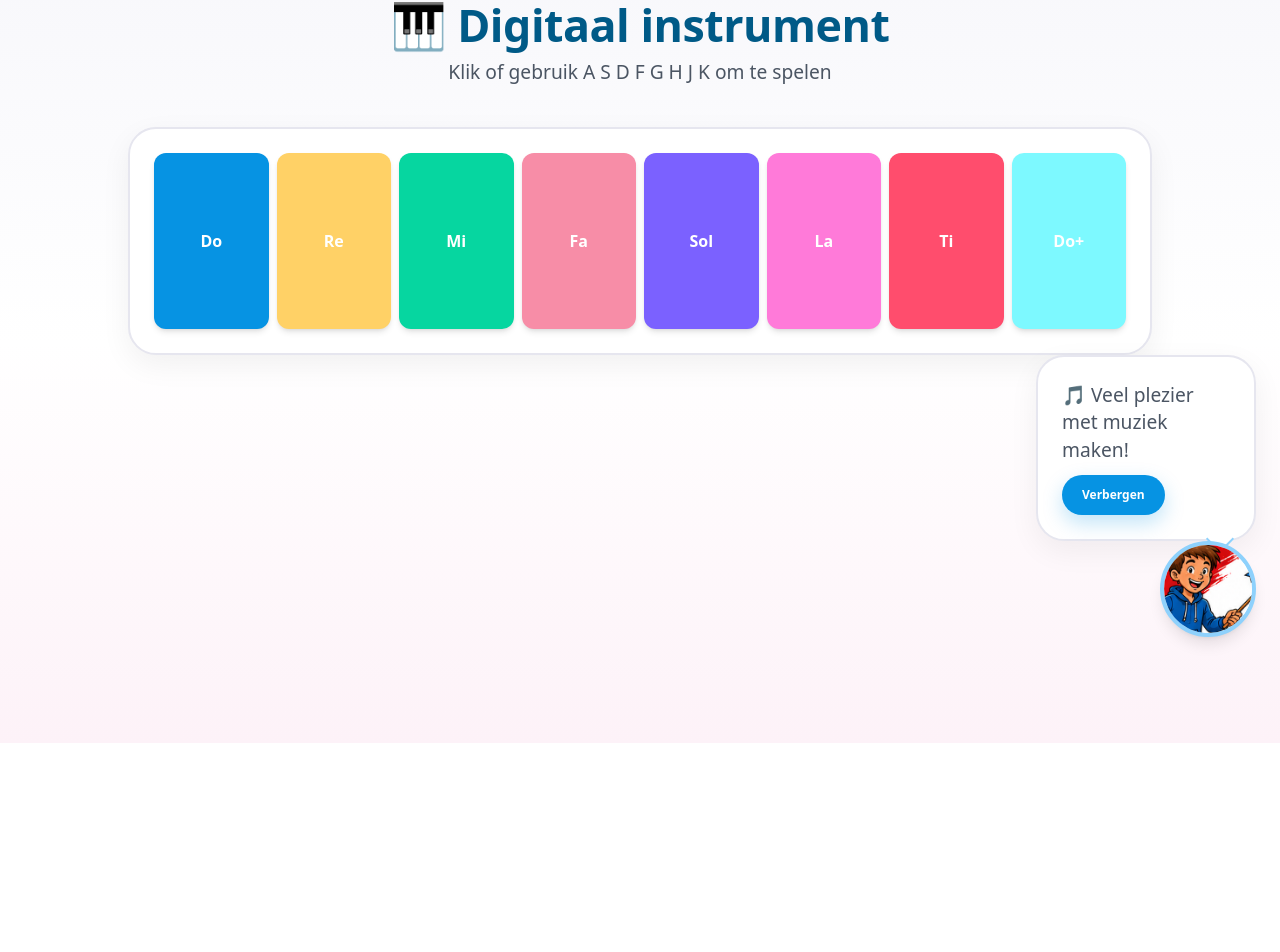
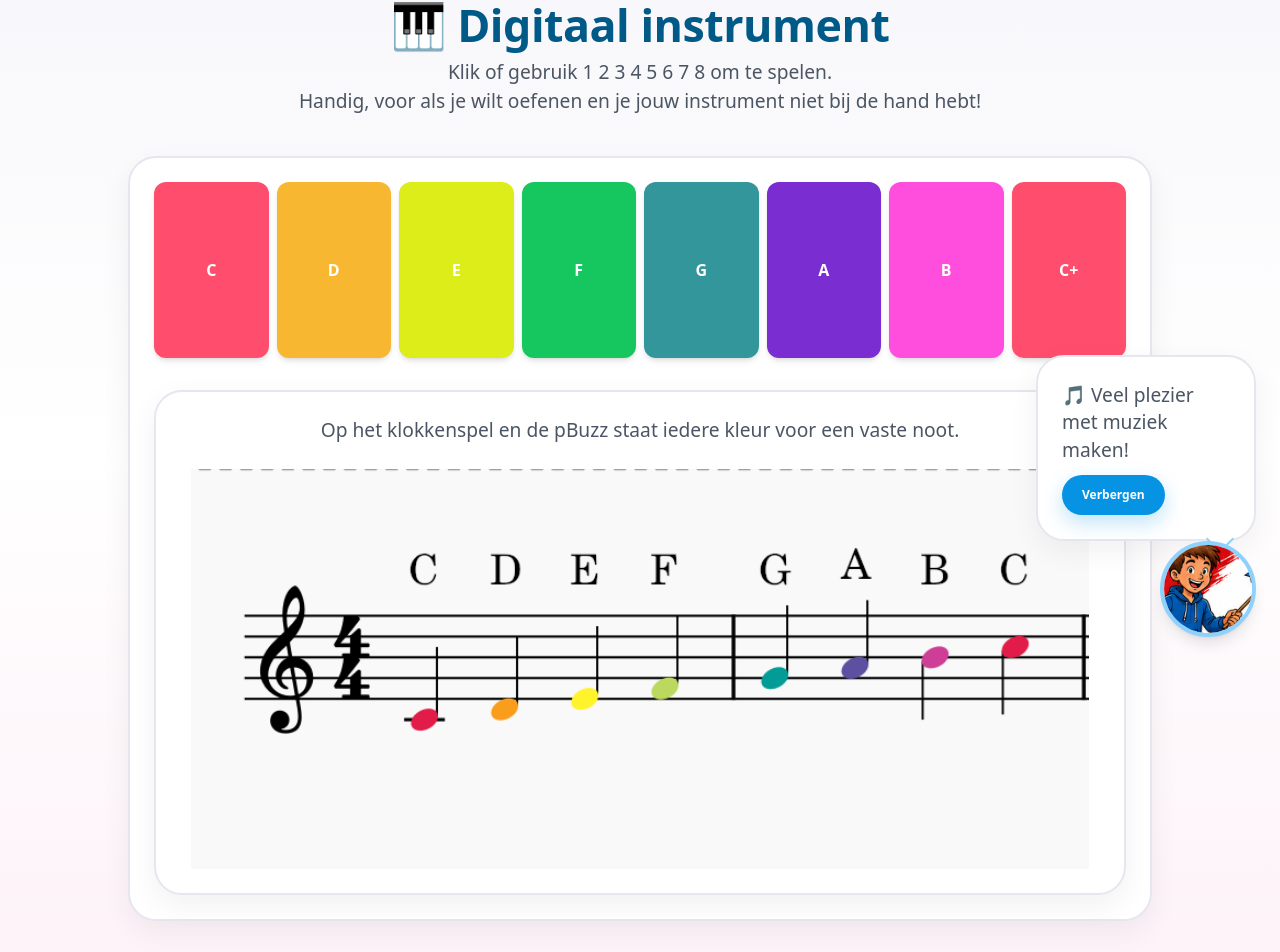
Before and after one commit to ThijsvdM/plezier-in-muziek-maken, a Next.js app: page /instrument in a window 1280 px wide. Shown: the part 139-1091 px from the top of the page. Before the commit the page ends 882 px from the top, so only its background shows below. Built offline with nearby package versions, Linux system fonts and the light colour scheme.

Commit message:
Update practice intrument to with instruction and actual colors

```diff
--- a/src/app/instrument/page.js
+++ b/src/app/instrument/page.js
@@ -1,20 +1,21 @@
 "use client";
 
 import { useEffect, useRef, useState } from "react";
+import Image from "next/image";
 
 export default function InstrumentPage() {
   const audioCtxRef = useRef(null);
   const [activeNote, setActiveNote] = useState(null);
 
   const notes = [
-    { name: "Do", color: "var(--primary)", freq: 261.63, key: "a" },
-    { name: "Re", color: "var(--yellow)", freq: 293.66, key: "s" },
-    { name: "Mi", color: "var(--green)", freq: 329.63, key: "d" },
-    { name: "Fa", color: "var(--pink)", freq: 349.23, key: "f" },
-    { name: "Sol", color: "var(--purple)", freq: 392.0, key: "g" },
-    { name: "La", color: "#ff7ad9", freq: 440.0, key: "h" },
-    { name: "Ti", color: "#ff4d6d", freq: 493.88, key: "j" },
-    { name: "Do+", color: "#7df9ff", freq: 523.25, key: "k" }
+    { name: "C", color: "#ff4d6d", freq: 261.63, key: "1" },
+    { name: "D", color: "#f7b731", freq: 293.66, key: "2" },
+    { name: "E", color: "#dced19", freq: 329.63, key: "3" },
+    { name: "F", color: "#16c760", freq: 349.23, key: "4" },
+    { name: "G", color: "#32969a", freq: 392.0, key: "5" },
+    { name: "A", color: "#7a2ed1", freq: 440.0, key: "6" },
+    { name: "B", color: "#ff4dde", freq: 493.88, key: "7" },
+    { name: "C+", color: "#ff4d6d", freq: 523.25, key: "8" }
   ];
 
   const playNote = (note) => {
@@ -58,7 +59,7 @@ export default function InstrumentPage() {
 
       <div className="text-center mb-10">
         <h1 className="title">🎹 Digitaal instrument</h1>
-        <p className="subtitle">Klik of gebruik A S D F G H J K om te spelen</p>
+        <p className="subtitle">Klik of gebruik 1 2 3 4 5 6 7 8 om te spelen. <br />Handig, voor als je wilt oefenen en je jouw instrument niet bij de hand hebt!</p>
       </div>
 
       <div className="card max-w-5xl mx-auto">
@@ -81,6 +82,21 @@ export default function InstrumentPage() {
             </button>
           ))}
 
+      </div>
+                {/* 🎨 Kleurenoverzicht */}
+        <div className="card max-w-5xl mx-auto mt-8">
+          <p className="subtitle text-center mb-6">
+            Op het klokkenspel en de pBuzz staat iedere kleur voor een vaste noot.
+          </p>
+
+          <div className="relative w-full h-[250px] md:h-[400px]">
+            <Image
+              src="/instrument-octaaf-kleuren.png"
+              alt="Kleuren en noten overzicht"
+              fill
+              className="object-contain"
+            />
+          </div>
         </div>
       </div>
 
```
Also changed, not shown: public/Instrument-octaaf-kleuren.png (added).
